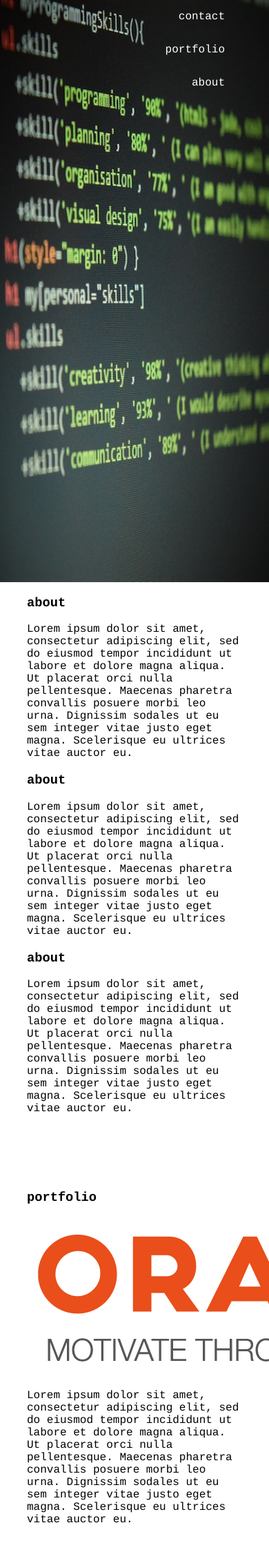
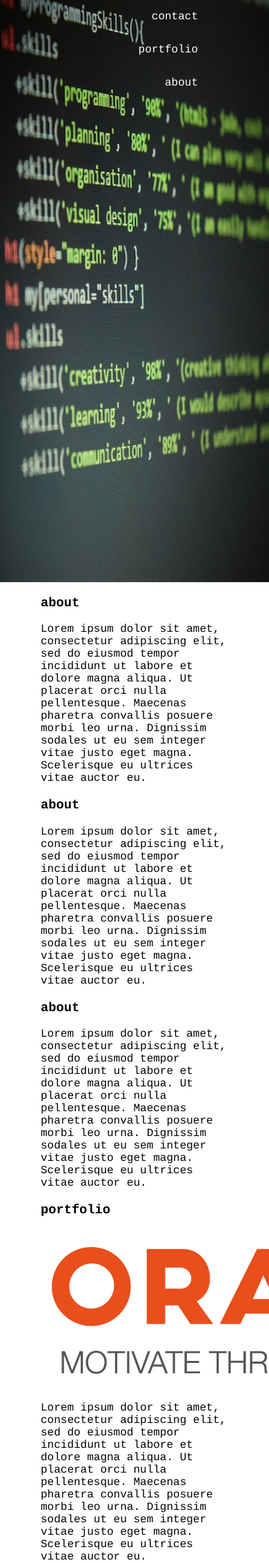
Before and after one commit to JamesCullen2/JamesPortfolio, a PHP site: page / in a window 390 px wide; the page is wider, and only the part inside the window is pictured. Shown: the top 2266 px of that part at 69% size. Run offline with PHP 8.4, Linux system fonts and the light colour scheme.

Commit message:
changed text alignment for mobile, tablet screen sizes

```diff
--- a/styles.css
+++ b/styles.css
@@ -14,7 +14,7 @@ header {
     background-size: cover;
     position: relative;
     width: 100%;
-    height: 100vh;
+    min-height: 100vh;
 }
 
 .container {
@@ -23,6 +23,7 @@ header {
 }
 
 .nav-main {
+    position: fixed;
     overflow: hidden;
 }
 
@@ -35,7 +36,7 @@ li {
 .nav-buttons a:link, .nav-buttons a:visited {
     color: white;
     display: inline-block;
-    padding: 15px 15px 15px 15px;
+    padding: 15px;
     text-decoration: none;
 }
 
@@ -50,8 +51,8 @@ li {
 }
 
 section {
-    height: 100vh;
-    padding: 0 20 0 20;
+    min-height: 100vh;
+    padding: 0 20px;
 }
 
 .image-icons {
@@ -75,11 +76,11 @@ section {
         background-image: url(tablet_code_image.jpg);
     }
     li {
-        list-style: none;
+        list-style-type: none;
         margin-right: 10px;
-        text-align: right;
+        text-align: left;
     }
-    .nav-buttons {
+    .nav-buttons a {
         width: 10%;
     }
 }
```
